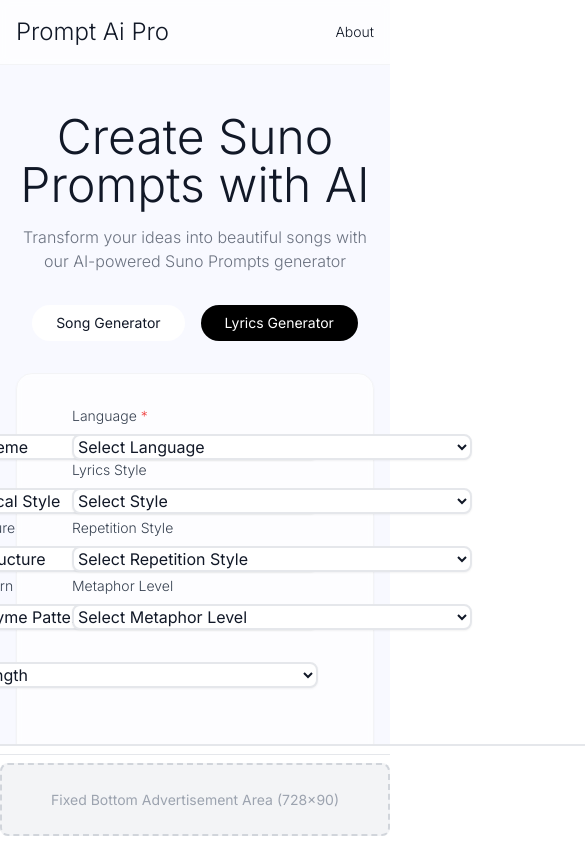
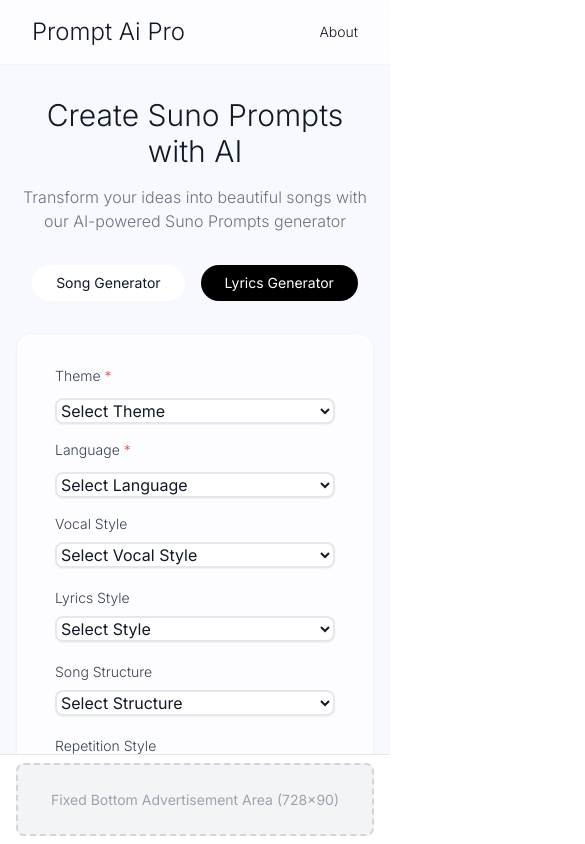
Before and after one commit to minsik-son/sunoAI, a Next.js app: page / in a window 390 px wide. Both pictures are taken after a click on the button "Lyrics Generator". Shown: the top 844 px of the page, 585 px wide, since content can reach past the window. Built offline with nearby package versions, Linux system fonts and the light colour scheme.

Commit message:
2.1.5 모바일 최적화/ SEO 작업

```diff
--- a/app/api/openai/route.ts
+++ b/app/api/openai/route.ts
@@ -7,10 +7,9 @@
 
 export async function POST(req: Request) {
     try {
-        const { keywords } = await req.json();
-        const isLyrics = keywords.includes('[Language:') || keywords.includes('[Theme:');
+        const { keywords, type } = await req.json();
 
-        if (isLyrics) {
+        if (type === 'lyrics') {
             // Lyrics Generator 처리
             const systemPrompt = `You are a professional lyrics generator. Create lyrics based on the given parameters.
 
@@ -72,7 +71,7 @@
             });
 
         } else {
-            // Song Generator 처리 (기존 코드)
+            // Song Generator 처리
             const systemPrompt = `You are a music prompt generator. Create 5 different variations of music prompts based on the given description and elements. Each variation should include a creative title and a detailed prompt.
 
             Format your response exactly as:
@@ -84,7 +83,8 @@
 
             (continue for all 5 variations)
 
-            Make each prompt unique and incorporate the given elements in different creative ways.`;
+            Make each prompt unique and incorporate the given elements in different creative ways.
+            IMPORTANT: Each prompt must be under 200 characters total.`;
 
             const response = await openai.chat.completions.create({
                 model: "gpt-3.5-turbo",
--- a/app/globals.css
+++ b/app/globals.css
@@ -84,5 +84,38 @@
   }
   body {
     @apply bg-background text-foreground;
+    overflow-x: hidden;
   }
 }
+
+@media (max-width: 768px) {
+  .max-w-7xl {
+    @apply px-4;
+  }
+
+  .select-container {
+    @apply w-full flex flex-col items-start !important;
+  }
+
+  .select-container select,
+  .song-select,
+  .lyrics-select {
+    @apply w-[280px] !important;
+    min-width: 280px !important;
+    max-width: 280px !important;
+  }
+
+  .select-container {
+    @apply flex items-start justify-start !important;
+    padding-left: calc((100% - 280px) / 2) !important;
+    padding-right: calc((100% - 280px) / 2) !important;
+  }
+
+  textarea {
+    @apply w-full !important;
+  }
+
+  h1 {
+    @apply text-3xl !important;
+  }
+}
--- a/app/layout.tsx
+++ b/app/layout.tsx
@@ -1,26 +1,57 @@
-
 import type { Metadata } from 'next';
 import { Inter } from 'next/font/google';
 import './globals.css';
 import Script from 'next/script';
-import { Analytics } from "@vercel/analytics/react"
+import { Analytics } from "@vercel/analytics/react";
+import React from 'react';
 
 const inter = Inter({ subsets: ['latin'] });
 
 export const metadata: Metadata = {
-    title: 'Prompt Ai Pro',
-    description: 'Prompt Ai Pro',
+    title: 'Prompt Ai Pro - Best AI Prompt Generator',
+    description: 'Create AI prompts effortlessly with Prompt Ai Pro. Generate high-quality prompts for ChatGPT, Midjourney, and more.',
+    keywords: 'AI Prompt Generator, ChatGPT prompts, AI writing assistant, best AI prompts',
+    openGraph: {
+        title: 'Prompt Ai Pro - Best AI Prompt Generator',
+        description: 'Create AI prompts effortlessly with Prompt Ai Pro.',
+        url: 'https://suno-ai-lac.vercel.app', // 실제 도메인으로 변경
+        type: 'website',
+        images: [
+            {
+                url: 'https://suno-ai-lac.vercel.app/@2d-logo--side-view-of-the-brain.png', // 로고 이미지 URL
+                width: 1200,
+                height: 630,
+                alt: 'Prompt Ai Pro Thumbnail'
+            }
+        ],
+    }
 };
 
 export default function RootLayout({ children }: Readonly<{ children: React.ReactNode }>) {
     return (
-        <html lang="en" data-oid="g0sbygc">
+        <html lang="en">
             <head>
-                <script async src="https://pagead2.googlesyndication.com/pagead/js/adsbygoogle.js?client=ca-pub-9921649727270589"
-                        crossOrigin="anonymous"></script>
+                {/* Google AdSense 최적화: defer 사용 */}
+                <Script
+                    strategy="lazyOnload"
+                    async
+                    defer
+                    src="https://pagead2.googlesyndication.com/pagead/js/adsbygoogle.js?client=ca-pub-9921649727270589"
+                    crossOrigin="anonymous"
+                />
+
+                {/* Canonical URL 추가 */}
+                <link rel="canonical" href="https://suno-ai-lac.vercel.app" />
+
+                {/* 검색 엔진 크롤링 허용 */}
+                <meta name="robots" content="index, follow" />
+
+                {/* 로고 설정 */}
+                <link rel="icon" href="/images/@2d-logo--side-view-of-the-brain.png" />
             </head>
-            <body className={inter.className} data-oid="tkxr-cz">
+            <body className={inter.className}>
                 {children}
+                <Analytics />
             </body>
         </html>
     );
--- a/app/page.tsx
+++ b/app/page.tsx
@@ -15,6 +15,20 @@
     prompt: string;
 }
 
+// 모바일 전용 selectClass
+const mobileSelectClass = `mt-1 block w-full rounded-lg border-2 border-gray-200 bg-white shadow-sm
+focus:border-black focus:ring-1 focus:ring-black transition-colors cursor-pointer
+[&>*]:py-2 [&>*]:px-4 [&>*]:bg-white hover:[&>*]:bg-gray-50/50 !important`;
+
+// Song Generator와 Lyrics Generator의 selectClass를 분리
+const songSelectClass = `mt-1 block rounded-lg border-2 border-gray-200 bg-white shadow-sm
+focus:border-black focus:ring-1 focus:ring-black transition-colors cursor-pointer
+[&>*]:py-2 [&>*]:px-4 [&>*]:bg-white hover:[&>*]:bg-gray-50/50 song-select md:w-[250px]`;
+
+const lyricsSelectClass = `mt-1 block rounded-lg border-2 border-gray-200 bg-white shadow-sm
+focus:border-black focus:ring-1 focus:ring-black transition-colors cursor-pointer
+[&>*]:py-2 [&>*]:px-4 [&>*]:bg-white hover:[&>*]:bg-gray-50/50 lyrics-select md:w-[250px]`;
+
 export default function Page() {
     const [activeTab, setActiveTab] = useState('song');
     const [prompt, setPrompt] = useState('');
@@ -29,6 +43,7 @@
     const [copiedIndex, setCopiedIndex] = useState<number | null>(null);
     const [isSubscriber, setIsSubscriber] = useState(false);  // 구독 상태 추가
     const [customThemePrompt, setCustomThemePrompt] = useState(''); // Custom theme 상태 추가
+    const [promptLength, setPromptLength] = useState(0);
 
     const handleOptionChange = (key: keyof PromptOptions, value: string | string[]) => {
         setOptions(prev => ({
@@ -64,7 +79,7 @@
                 };
 
                 const promptTemplate = SunoPromptBuilder.buildLyricsPrompt(finalParams);
-                const response = await SunoAPI.generatePromptWithGPT(promptTemplate);
+                const response = await SunoAPI.generatePromptWithGPT(promptTemplate, 'lyrics');
                 setGeneratedPrompts(response.variations);
             } else {
                 const inferredParams = SunoPromptBuilder.parseDescription(prompt);
@@ -80,7 +95,7 @@
                 };
 
                 const keywords = SunoPromptBuilder.buildStylePrompt(prompt, finalParams);
-                const response = await SunoAPI.generatePromptWithGPT(keywords);
+                const response = await SunoAPI.generatePromptWithGPT(keywords, 'song');
                 setGeneratedPrompts(response.variations);
             }
         } catch (error) {
@@ -91,15 +106,13 @@
         }
     };
 
-    // Song Generator용 selectClass - 더 짧은 너비
-    const songSelectClass = `mt-1 block w-[300px] rounded-lg border-2 border-gray-200 bg-white shadow-sm
-    focus:border-black focus:ring-1 focus:ring-black transition-colors cursor-pointer
-    [&>*]:py-2 [&>*]:px-4 [&>*]:bg-white hover:[&>*]:bg-gray-50/50`;
-
-    // Lyrics Generator용 selectClass - 기존 너비 유지
-    const lyricsSelectClass = `mt-1 block w-[400px] rounded-lg border-2 border-gray-200 bg-white shadow-sm
-    focus:border-black focus:ring-1 focus:ring-black transition-colors cursor-pointer
-    [&>*]:py-2 [&>*]:px-4 [&>*]:bg-white hover:[&>*]:bg-gray-50/50`;
+    const handlePromptChange = (e: React.ChangeEvent<HTMLTextAreaElement>) => {
+        const text = e.target.value;
+        if (text.length <= 200) {
+            setPrompt(text);
+            setPromptLength(text.length);
+        }
+    };
 
     // 복사 함수 수정
     const copyToClipboard = async (text: string, index: number) => {
@@ -146,7 +159,7 @@
             data-oid="h_2hx8:"
         >
             <nav
-                className="border-b border-gray-100 bg-white/70 backdrop-blur-sm"
+                className="border-b border-gray-100 bg-white/70 backdrop-blur-sm px-4"
                 data-oid=":-3qkmv"
             >
                 <div className="max-w-7xl mx-auto px-4 sm:px-6 lg:px-8" data-oid="fu3ddcb">
@@ -166,7 +179,7 @@
                 </div>
             </nav>
 
-            <main className="max-w-7xl mx-auto px-4 sm:px-6 lg:px-8 py-12 pb-[120px]">
+            <main className="max-w-7xl mx-auto px-4 sm:px-6 lg:px-8 py-8 md:py-12 pb-[120px]">
                 <h1 className="text-5xl font-light text-center mb-4" data-oid="h5azvzr">
                     Create Suno Prompts with AI
                 </h1>
@@ -199,9 +212,13 @@
                             className="w-full h-32 rounded-xl border-2 border-gray-200 hover:border-gray-300 focus:border-black focus:ring-1 focus:ring-black text-lg p-4 shadow-sm transition-all duration-200 placeholder-gray-400 resize-none"
                             placeholder="✨ Describe the song you want to create..."
                             value={prompt}
-                            onChange={(e) => setPrompt(e.target.value)}
+                            onChange={handlePromptChange}
+                            maxLength={200}
                             data-oid="ynellg8"
                         />
+                        <div className="text-sm text-gray-500 mt-2 text-right">
+                            {promptLength}/200 characters
+                        </div>
                         <p className="text-sm text-gray-500 mt-4 text-center">
                             Please describe your desired song or make a simple selection from the dropdown below.
                         </p>
@@ -215,8 +232,8 @@
                     <div className="space-y-6" data-oid="l82mya2">
                         {activeTab === 'song' && (
                             <div className="max-w-3xl mx-auto">
-                                <div className="grid grid-cols-2 gap-x-8 justify-items-center">
-                                    <div>
+                                <div className="grid grid-cols-1 md:grid-cols-2 gap-4 md:gap-x-8">
+                                    <div className="select-container">
                                         <span className="text-sm font-light text-gray-700">Genre</span>
                                         <select
                                             className={songSelectClass}
@@ -263,7 +280,7 @@
                                             <option value="Christmas">Christmas</option>
                                         </select>
                                     </div>
-                                    <div>
+                                    <div className="select-container">
                                         <span className="text-sm font-light text-gray-700">Instruments</span>
                                         <select
                                             className={songSelectClass}
@@ -285,7 +302,7 @@
                                             <option value="Percussion">Percussion</option>
                                         </select>
                                     </div>
-                                    <div>
+                                    <div className="select-container">
                                         <span className="text-sm font-light text-gray-700">Mood</span>
                                         <select
                                             className={songSelectClass}
@@ -306,7 +323,7 @@
                                             <option value="Vibrant">Vibrant</option>
                                         </select>
                                     </div>
-                                    <div>
+                                    <div className="select-container">
                                         <span className="text-sm font-light text-gray-700">Tempo</span>
                                         <select
                                             className={songSelectClass}
@@ -327,7 +344,7 @@
                                             <option value="Presto (168-200 BPM)">Presto (168-200 BPM)</option>
                                         </select>
                                     </div>
-                                    <div>
+                                    <div className="select-container">
                                         <span className="text-sm font-light text-gray-700">Vocal Type</span>
                                         <select
                                             className={songSelectClass}
@@ -347,7 +364,7 @@
                                             <option value="Giggling">Giggling</option>
                                         </select>
                                     </div>
-                                    <div>
+                                    <div className="select-container">
                                         <span className="text-sm font-light text-gray-700">Sound Effects</span>
                                         <select
                                             className={songSelectClass}
@@ -372,8 +389,8 @@
 
                         {activeTab === 'lyrics' && (
                             <div className="space-y-6">
-                                <div className="grid grid-cols-2 gap-x-4 justify-items-center">
-                                    <div>
+                                <div className="grid grid-cols-1 md:grid-cols-2 gap-4 md:gap-x-4 justify-items-center">
+                                    <div className="select-container">
                                         <span className="text-sm font-light text-gray-700 mb-2 block">
                                             Theme <span className="text-red-500">*</span>
                                         </span>
@@ -400,7 +417,7 @@
                                             </div>
                                         )}
                                     </div>
-                                    <div>
+                                    <div className="select-container">
                                         <span className="text-sm font-light text-gray-700 mb-2 block">
                                             Language <span className="text-red-500">*</span>
                                         </span>
@@ -518,8 +535,8 @@
                                     </div>
                                 </div>
 
-                                <div className="grid grid-cols-1 justify-items-center">
-                                    <div className="mb-1 w-[825px]">
+                                <div className="flex justify-center mb-1 w-full">
+                                    <div className="w-full md:w-[825px]">
                                         <span className="text-sm font-light text-gray-700 mb-2 block">Additional Details</span>
                                         <textarea
                                             className="w-full h-32 rounded-lg border-2 border-gray-200 hover:border-gray-300 focus:border-black focus:ring-1 focus:ring-black p-4 shadow-sm transition-colors placeholder-gray-400 resize-none"
--- a/app/utils/sunoPromptBuilder.ts
+++ b/app/utils/sunoPromptBuilder.ts
@@ -2,83 +2,71 @@
 import axios from 'axios';
 
 export class SunoPromptBuilder {
-    static buildStylePrompt(description: string, options: PromptOptions): string {
-        const parts: string[] = [];
+    static buildStylePrompt(description: string, params: PromptOptions): string {
+        const promptParts = [];
 
-        // [Describe] - 사용자의 설명을 첫 번째로
-        if (description) {
-            parts.push(description);
-        }
+        // 핵심 요소 먼저 추가
+        if (params.genre) promptParts.push(params.genre);
+        if (params.mood) promptParts.push(`${params.mood} mood`);
+        if (params.instruments) promptParts.push(`featuring ${params.instruments}`);
 
-        // [Genre]
-        if (options.genre) {
-            parts.push(options.genre);
-        }
+        // 기본 프롬프트 구성
+        let basePrompt = `Create ${promptParts.join(', ')}`;
 
-        // [Tempo]
-        if (options.tempo) {
-            const bpm = options.tempo.match(/\((.*?)\)/)?.[1] || options.tempo;
-            parts.push(bpm);
-        }
+        // 남은 공간 계산 (200자 제한)
+        const remainingLength = 200 - basePrompt.length;
 
-        // [Mood]
-        if (options.mood) {
-            parts.push(options.mood);
-        }
-
-        // [Instruments]
-        if (options.instruments) {
-            parts.push(options.instruments);
-        }
-
-        // [Vocal Type]
-        if (options.vocalType) {
-            parts.push(options.vocalType);
-        }
-
-        // [Sound Effects]
-        if (options.soundEffects) {
-            parts.push(options.soundEffects);
-        }
-
-        // 200자 제한 확인 및 처리
-        let result = parts.join(', ');
-        if (result.length > 200) {
-            // 중요도가 낮은 요소부터 제거
-            const importantParts = [description, options.genre, options.tempo, options.mood];
-            result = importantParts.filter(Boolean).join(', ');
-
-            // 여전히 200자를 초과하면 설명 부분을 줄임
-            if (result.length > 200) {
-                result = result.slice(0, 197) + '...';
+        // 추가 세부사항을 중요도 순으로 추가
+        if (remainingLength > 0 && params.tempo) {
+            const tempoText = ` at ${params.tempo}`;
+            if (basePrompt.length + tempoText.length <= 200) {
+                basePrompt += tempoText;
             }
         }
 
-        return result;
+        if (remainingLength > 0 && params.vocalType) {
+            const vocalText = `. Include ${params.vocalType} vocals`;
+            if (basePrompt.length + vocalText.length <= 200) {
+                basePrompt += vocalText;
+            }
+        }
+
+        // 사용자 설명을 마지막에 추가
+        if (description && basePrompt.length < 190) {
+            const maxDescLength = 200 - basePrompt.length - 2;
+            if (maxDescLength > 0) {
+                basePrompt += `. ${description.slice(0, maxDescLength)}`;
+            }
+        }
+
+        return basePrompt;
     }
 
     static buildLyricsPrompt(params: LyricsOptions): string {
-        const metaTags: string[] = [];
+        let prompt = `Write ${params.language} lyrics`;
 
-        // 기본 메타 태그 추가
-        if (params.language) metaTags.push(`[Language: ${params.language}]`);
-        if (params.theme) metaTags.push(`[Theme: ${params.theme}]`);
-        if (params.vocalStyle) metaTags.push(`[Vocal: ${params.vocalStyle}]`);
-        if (params.style) metaTags.push(`[Style: ${params.style}]`);
-        if (params.songLength) metaTags.push(`[Length: ${params.songLength}]`);
+        // 테마 추가 (필수 요소)
+        if (params.theme) {
+            prompt += ` about ${params.theme}`;
+        }
 
-        // 구조 관련 태그
-        if (params.structure) metaTags.push(`[Structure: ${params.structure}]`);
-        if (params.repetition) metaTags.push(`[Repetition: ${params.repetition}]`);
+        // 중요도 순으로 옵션 추가
+        const options = [];
+        if (params.style) options.push(`style: ${params.style}`);
+        if (params.vocalStyle) options.push(`vocal style: ${params.vocalStyle}`);
+        if (params.rhymePattern) options.push(`rhyme: ${params.rhymePattern}`);
 
-        // 세부 스타일 태그
-        if (params.rhymePattern) metaTags.push(`[Rhyme: ${params.rhymePattern}]`);
-        if (params.metaphorLevel) metaTags.push(`[Metaphor: ${params.metaphorLevel}]`);
+        // 옵션을 하나씩 추가하면서 길이 체크
+        for (const option of options) {
+            const newPrompt = `${prompt}. ${option}`;
+            if (newPrompt.length <= 200) {
+                prompt = newPrompt;
+            } else {
+                break;
+            }
+        }
 
-        // 메타 태그를 한 줄로 결합
-        const metaTagsString = metaTags.join(' ');
-
-        return metaTagsString;
+        return prompt;
     }
 
     static parseDescription(description: string): Partial<PromptOptions> {
```
Also changed, not shown: app/utils/api.ts (+15 -4 lines), public/images/2d-logo--side-view-of-the-brain.png (added).
